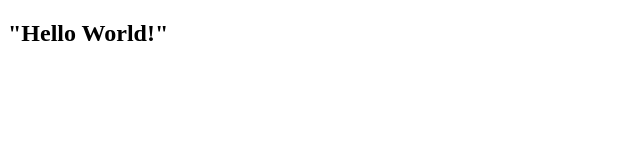
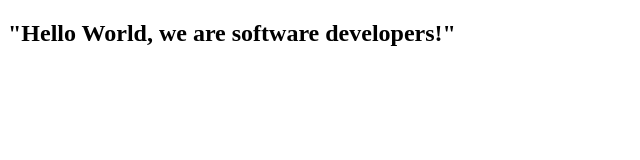
Before and after one commit to AndrewYacoub/Andrew-David, a plain HTML site: page index.html in a window 1280 px wide. Shown: the whole page, without its empty margins (0-640 px from the left). Drawn offline with Linux system fonts and the light colour scheme.

Commit message:
the second step

```diff
--- a/index.html
+++ b/index.html
@@ -4,6 +4,6 @@
 
     </head>
     <body>
-        <h2>"Hello World!"</h2>
+        <h2>"Hello World, we are software developers!"</h2>
     </body>
 </html>
```
